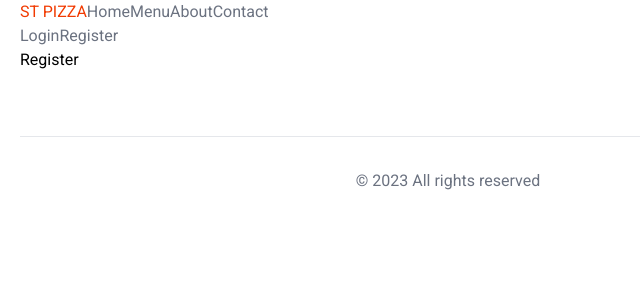
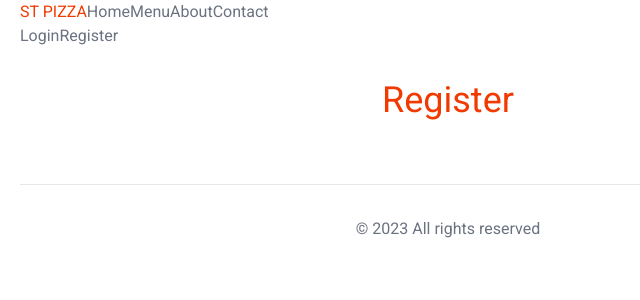
Before and after one commit to fabriceCODER/food_ordering_app, a Next.js app: page /Register in a window 1280 px wide. Shown: the top 300 px of the page, without its empty margins (0-640 px from the left). Built offline with nearby package versions, Linux system fonts and the light colour scheme.

Commit message:
Adding authentication

```diff
--- a/src/app/Register/page.js
+++ b/src/app/Register/page.js
@@ -1,8 +1,10 @@
 export default function RegisterPage()
 {
    return(
-      <div>
-        <h1>Register</h1>
-      </div>
+      <section className="my-8">
+         <h1 className="text-center text-primary text-4xl">
+            Register
+          </h1>
+      </section>
    )
 }
```
